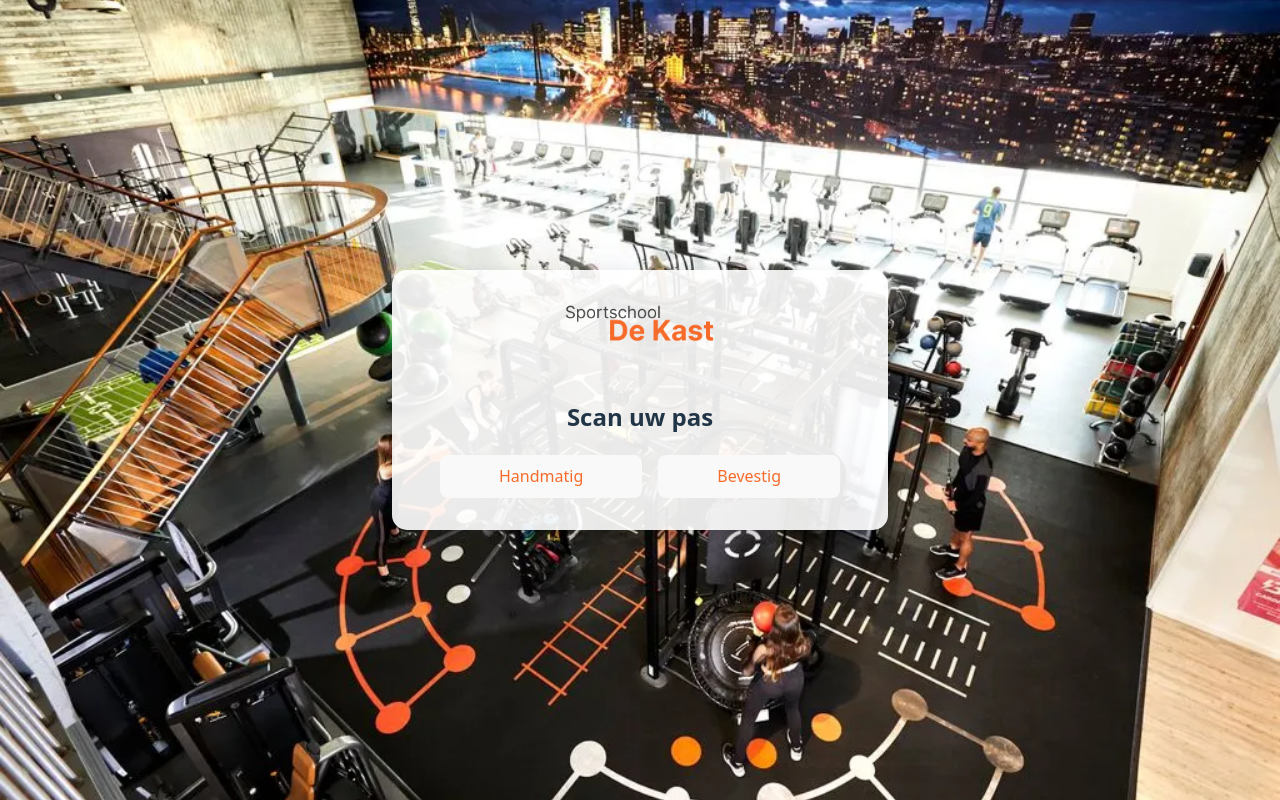
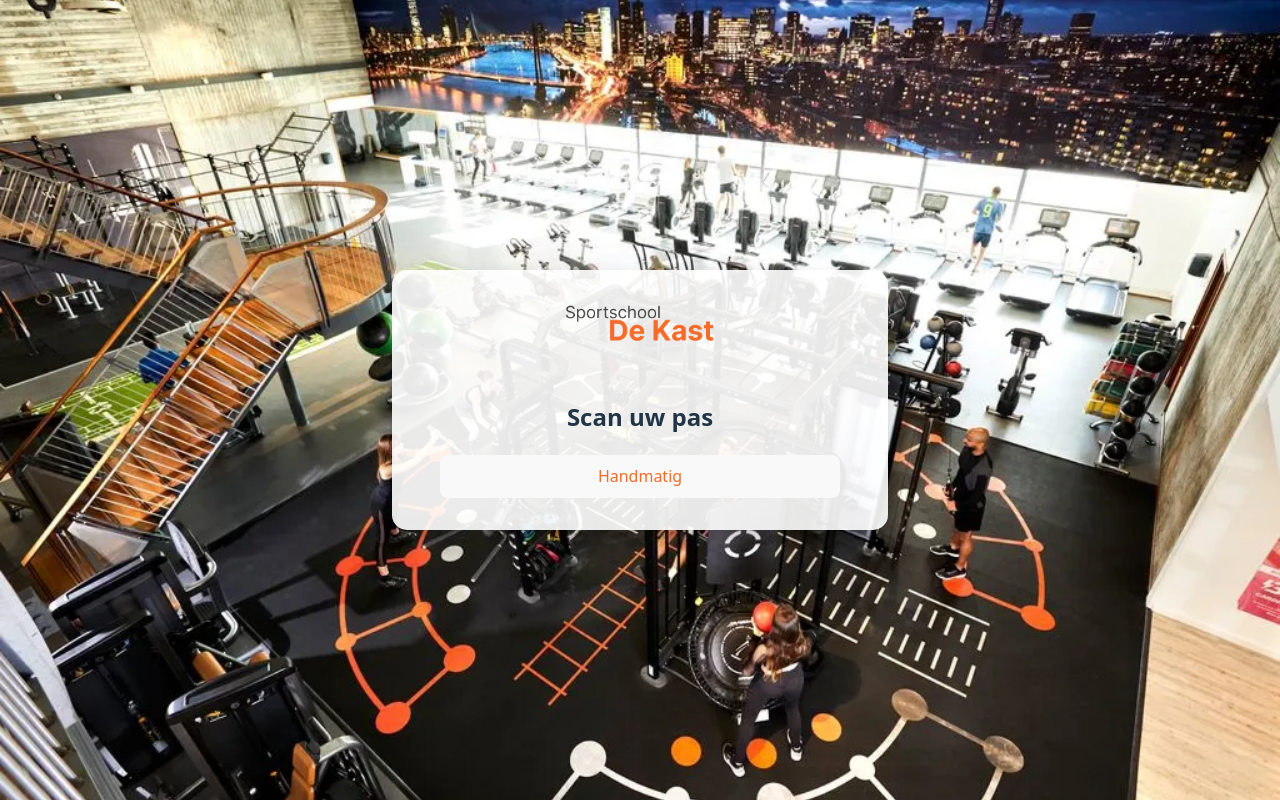
Before and after one commit to finnjosten/sportschool, a React (Vite) app in the folder kastoe/: page / in a window 1280 px wide. Built offline with nearby package versions, Linux system fonts and the light colour scheme.

Commit message:
removing confirm button

```diff
--- a/kastoe/src/login-page/LoginPage.jsx
+++ b/kastoe/src/login-page/LoginPage.jsx
@@ -11,10 +11,6 @@
   const handleManualClick = () => {
     setIsModalOpen(true);
     setPin(""); // Reset PIN when opening
-  };
-
-  const handleConfirmClick = () => {
-    alert("Bevestig clicked");
   };
 
   const handleCloseModal = () => {
@@ -40,7 +36,6 @@
 
             <div className="button-container">
               <button onClick={handleManualClick}>Handmatig</button>
-              <button onClick={handleConfirmClick}>Bevestig</button>
             </div>
           </div>
         </div>
```
